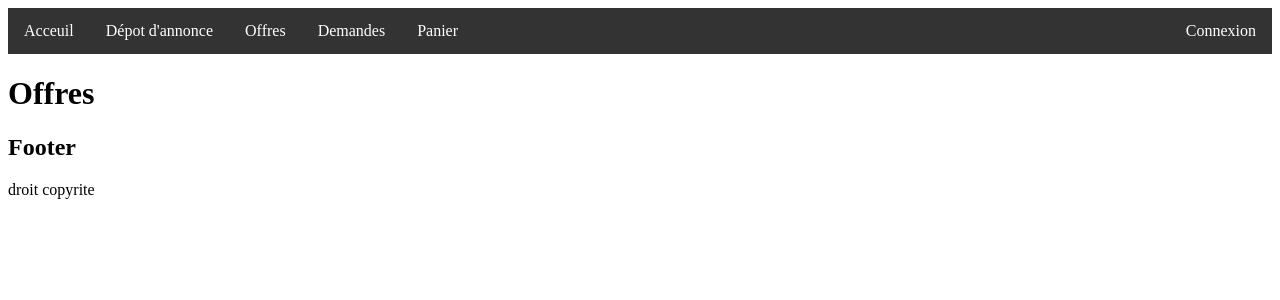
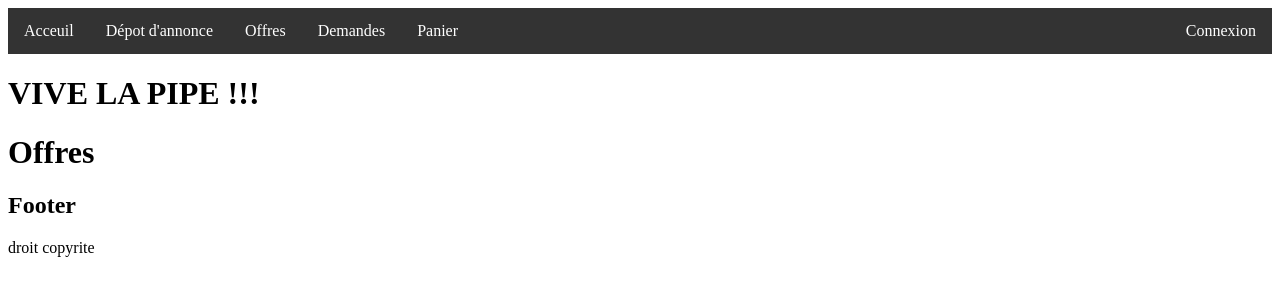
Before and after one commit to senetal/projet_php_armand_clerc_senet, a PHP site: page /Offres.view.php in a window 1280 px wide. Shown: the top 300 px of the page. Run offline with PHP 8.4, Linux system fonts and the light colour scheme.

Commit message:
Bon ok j'me met a bosser maintenant

```diff
--- a/project/Vue/header.php
+++ b/project/Vue/header.php
@@ -33,3 +33,4 @@ if(isset($user)){
     </div>
   </nav>
 </div>
+<h1>VIVE LA PIPE !!!</h1>
```
